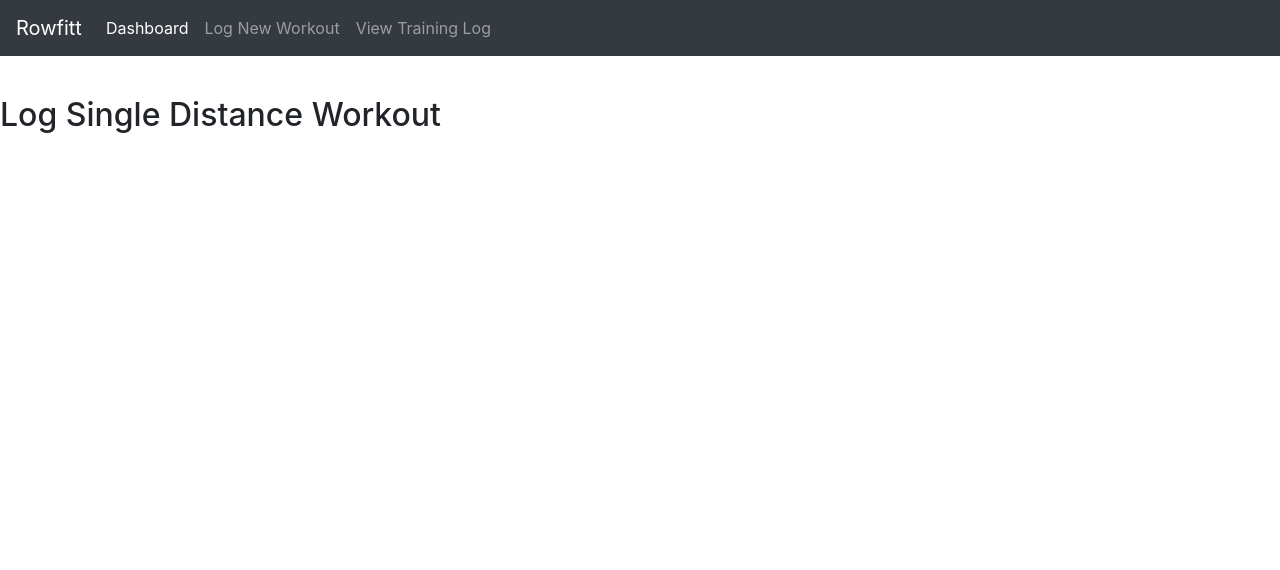
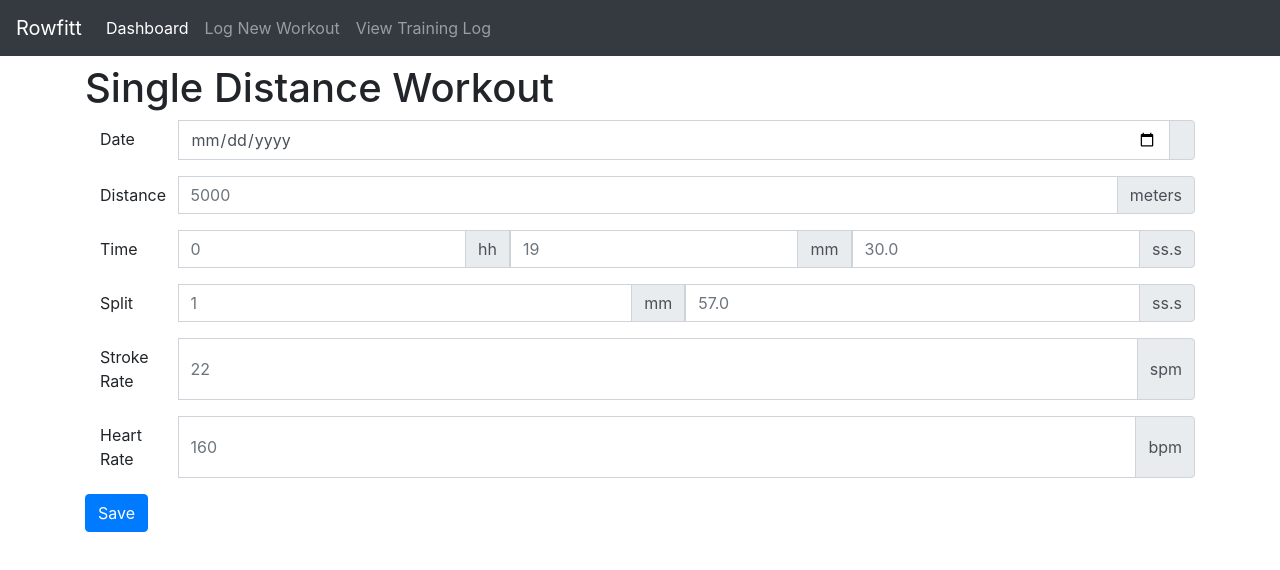
Before and after one commit to anuragkapur/rowfitt-react-app, a React (Create React App) app: page /log-new-workout/single-distance-workout in a window 1280 px wide. Shown: the top 570 px of the page. Built offline with nearby package versions, Linux system fonts and the light colour scheme.

Commit message:
Add log single distance workout page

```diff
--- a/src/components/LogSingleDistanceWorkout.js
+++ b/src/components/LogSingleDistanceWorkout.js
@@ -3,10 +3,82 @@ import React from 'react';
 class LogSingleDistanceWorkout extends React.Component {
   render() {
     return(
-      <div>
-        <br></br><br></br><br></br><br></br>
-        <h2>Log Single Distance Workout</h2>
-      </div>
+      <main role="main" className="container rowfitt-body-main-below-navbar">
+        <h1 className="jumbotron-heading">Single Distance Workout</h1>
+        <form>
+          <div className="form-group row">
+            <div className="input-group col-sm-12">
+              <label htmlFor="date" className="col-sm-1 col-form-label">Date</label>
+              <input type="date" className="form-control" id="date" placeholder="dd/mm/yy"/>
+              <div className="input-group-append">
+                <div className="input-group-text"><span className="glyphicon glyphicon-calendar"></span></div>
+              </div>
+            </div>
+          </div>
+          <div className="form-group row">
+            <div className="input-group col-sm-12">
+              <label htmlFor="distance" className="col-sm-1 col-form-label">Distance</label>
+            <input type="text" className="form-control" id="distance" placeholder="5000"/>
+              <div className="input-group-append">
+                <div className="input-group-text">meters</div>
+              </div>
+            </div>
+          </div>
+          <div className="form-group row">
+            <div className="input-group col-sm-12">
+              <label htmlFor="distance" className="col-sm-1 col-form-label">Time</label>
+              <input type="text" className="form-control" id="hours" placeholder="0"/>
+              <div className="input-group-append">
+                <div className="input-group-text">hh</div>
+              </div>
+              <input type="text" className="form-control" id="minutes" placeholder="19"/>
+              <div className="input-group-append">
+                <div className="input-group-text">mm</div>
+              </div>
+              <input type="text" className="form-control" id="seconds" placeholder="30.0"/>
+              <div className="input-group-append">
+                <div className="input-group-text">ss.s</div>
+              </div>
+            </div>
+          </div>
+          <div className="form-group row">
+            <div className="input-group col-sm-12">
+              <label htmlFor="distance" className="col-sm-1 col-form-label">Split</label>
+              <input type="text" className="form-control" id="sr-mm" placeholder="1"/>
+              <div className="input-group-append">
+                <div className="input-group-text">mm</div>
+              </div>
+              <input type="text" className="form-control" id="sr-ss" placeholder="57.0"/>
+              <div className="input-group-append">
+                <div className="input-group-text">ss.s</div>
+              </div>
+            </div>
+          </div>
+          <div className="form-group row">
+            <div className="input-group col-sm-12">
+              <label htmlFor="stroke-rate" className="col-sm-1 col-form-label">Stroke Rate</label>
+              <input type="text" className="form-control" id="stroke-rate" placeholder="22"/>
+              <div className="input-group-append">
+                <div className="input-group-text">spm</div>
+              </div>
+            </div>
+          </div>
+          <div className="form-group row">
+            <div className="input-group col-sm-12">
+              <label htmlFor="hr" className="col-sm-1 col-form-label">Heart Rate</label>
+              <input type="text" className="form-control" id="hr" placeholder="160"/>
+              <div className="input-group-append">
+                <div className="input-group-text">bpm</div>
+              </div>
+            </div>
+          </div>
+          <div className="form-group row">
+            <div className="col-auto">
+              <button type="submit" className="btn btn-primary">Save</button>
+            </div>
+          </div>
+        </form>
+      </main>
     );
   }
 }
```
Also changed, not shown: 1 other file (tests, documents, lock files or other folders).
